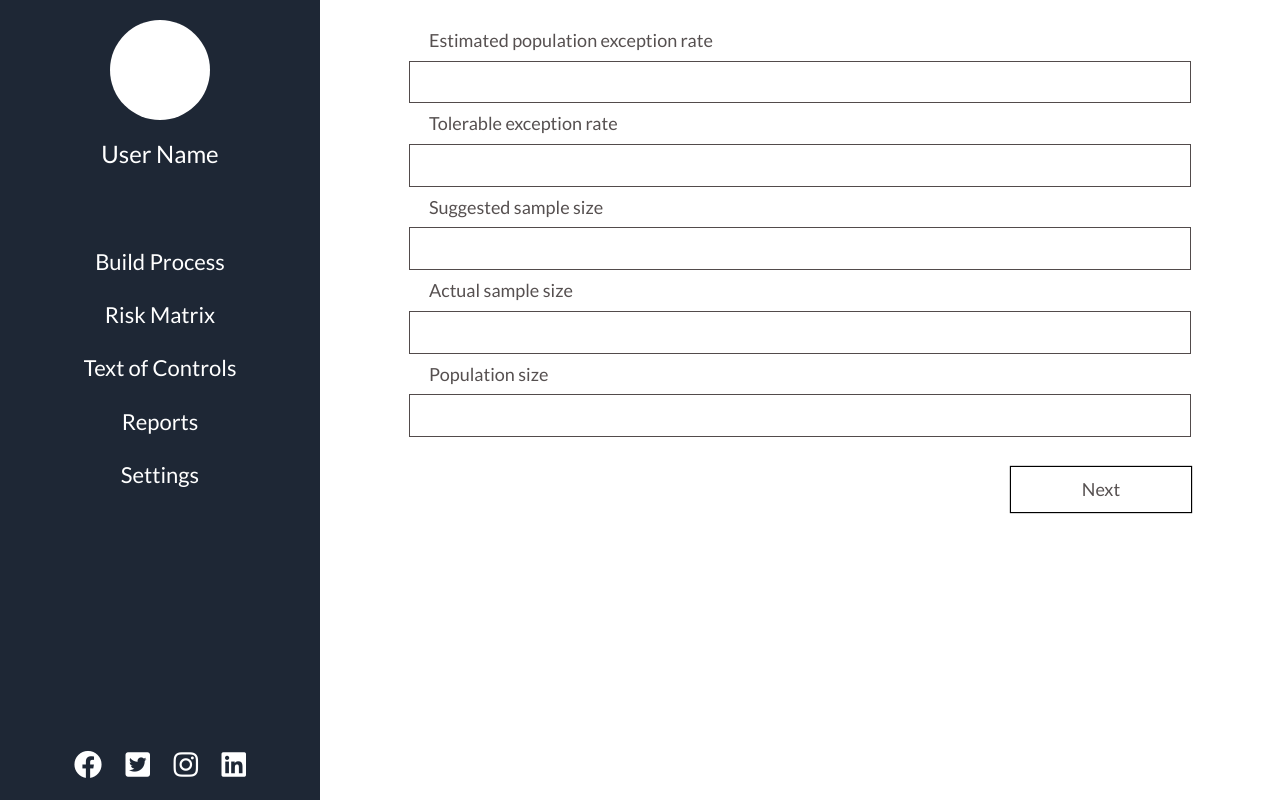
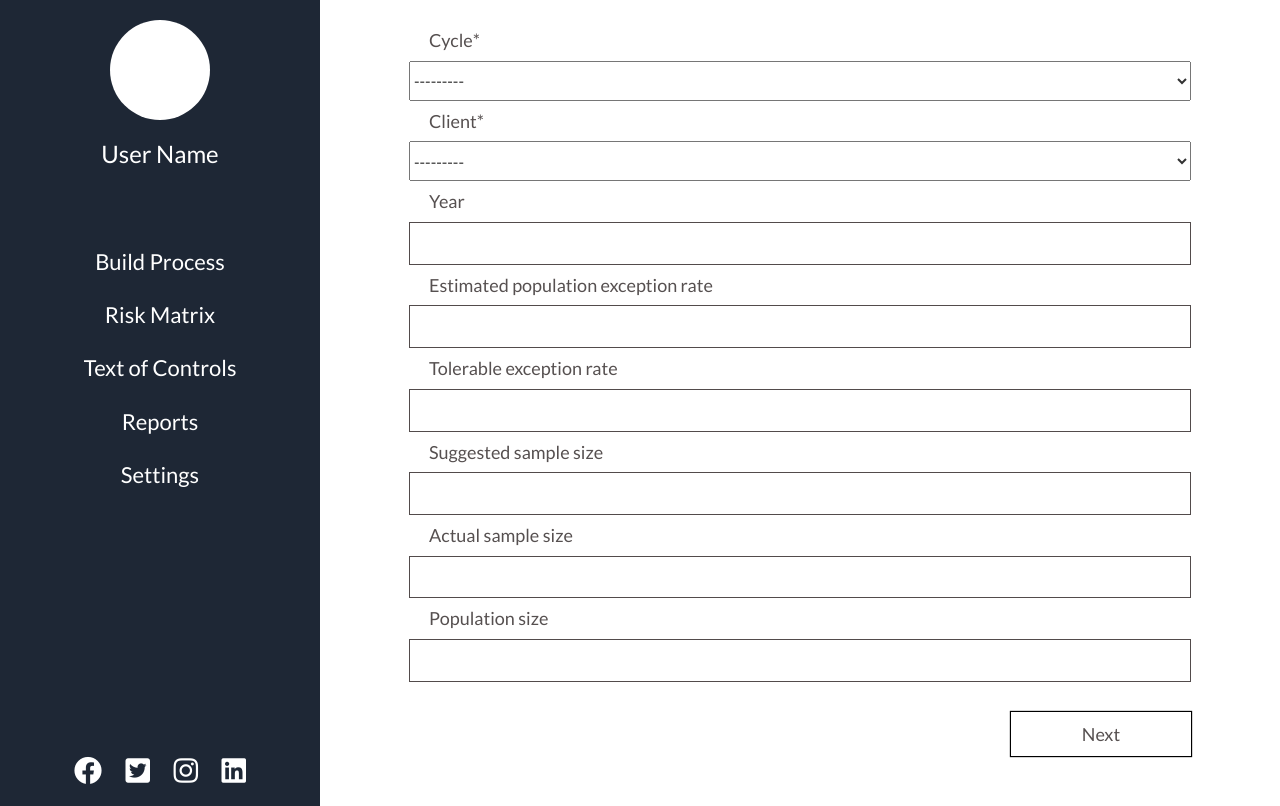
Before and after one commit to maestroDever/django-cycle-app, a Django app: page /cycle/sample_size in a window 1280 px wide. Run offline with Django 3.2, Linux system fonts and the light colour scheme; data comes from the database, SQL or seed files in the repository; both versions use the stored data as it was after the commit; some libraries are stand-ins or nearby versions.

Commit message:
sampling form with 3 addtional fields

```diff
--- a/cycle/forms.py
+++ b/cycle/forms.py
@@ -35,8 +35,11 @@
 		# kwargs['auto_id'] = "%s".format(self.control_procedures)
 		# print(kwargs)
 		super(SamplingForm, self).__init__(*args, **kwargs)
-		# self.fields['Population_Size'] = forms.IntegerField()
-		# self.fields['Population_Size'].required = False
+		self.fields['Year'] = forms.IntegerField()
+		self.fields['Year'].required = False
+		self.fields['Cycle'] = forms.ModelChoiceField(queryset=Cycle.objects.all())
+		self.fields['Client'] = forms.ModelChoiceField(queryset=Client.objects.all())
+
 		self.fields['Estimated_Population_Exception_Rate'] = forms.IntegerField()
 		self.fields['Estimated_Population_Exception_Rate'].required = False
 		self.fields['Tolerable_Exception_Rate'] = forms.IntegerField()
--- a/cycle/templates/cycle_form.html
+++ b/cycle/templates/cycle_form.html
@@ -29,7 +29,7 @@
             </div>
 
 
-          <form action="/" method="post">
+          <form action="/cycle/" method="post">
 
             <h3 class="general_title">Transaction Objective</h3>
 
@@ -62,7 +62,6 @@
                         </tr>
                     {% endfor %}
                 </table>
-
 				</div>
 			</section>
 		</main>
--- a/cycle/templates/sampling.html
+++ b/cycle/templates/sampling.html
@@ -28,6 +28,12 @@
                   {% csrf_token %}
                         {{ formset.non_field_errors }}
 
+                        {{ formset.Cycle.errors }}
+                        {{ formset.Cycle|as_crispy_field }}
+                        {{ formset.Client.errors }}
+                        {{ formset.Client|as_crispy_field }}
+                        {{ formset.Year.errors }}
+                        {{ formset.Year|as_crispy_field }}
                         {{ formset.Estimated_Population_Exception_Rate.errors }}
                         {{ formset.Estimated_Population_Exception_Rate|as_crispy_field }}
                         {{ formset.Tolerable_Exception_Rate.errors }}
@@ -54,7 +60,6 @@
                                   </div>
                       {% endfor %}
                     {% endif %}
-
               </table>
               <div class="form-actions">
                 <button class="general_btn">Next
--- a/cycle/views.py
+++ b/cycle/views.py
@@ -4,7 +4,7 @@
 from django.http import HttpResponse
 from django.db import DatabaseError, transaction
 from django.core.files.storage import FileSystemStorage
-from cycle.models import Cycle_in_obj, Objectives, Test_of_Controls
+from cycle.models import Cycle_in_obj, Objectives, Test_of_Controls, DatafileModel
 from cycle.forms import ObjectivesForm, ObjectivesFormSet, SamplingForm, samples_form
 import os, pandas as pd
 import numpy as np
```
Also changed, not shown: cycle/templates/select_sample.html (+15 -3 lines), cycle/templates/table.html (renamed from cycle/templates/sample_form.html, +5 -4 lines), cycle/migrations/0002_auto_20190619_1103.py (added), db.sqlite3.
